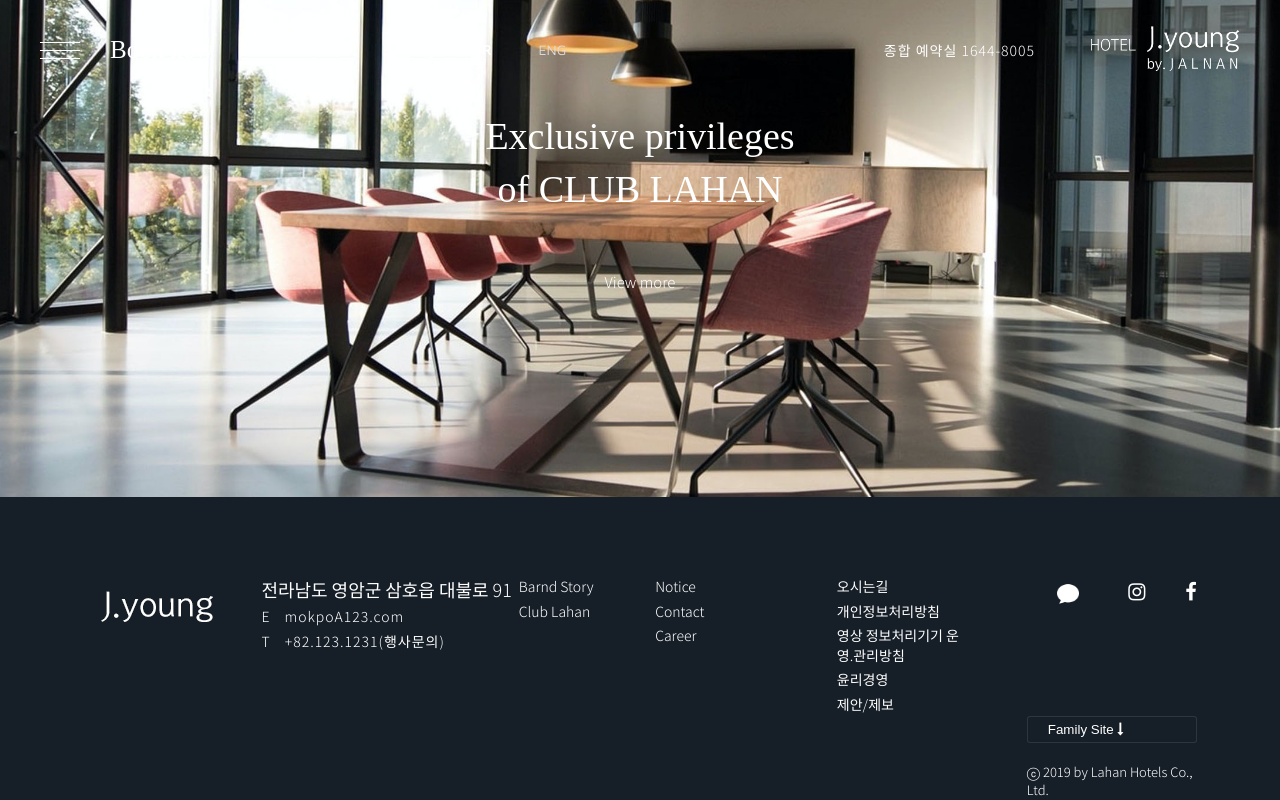
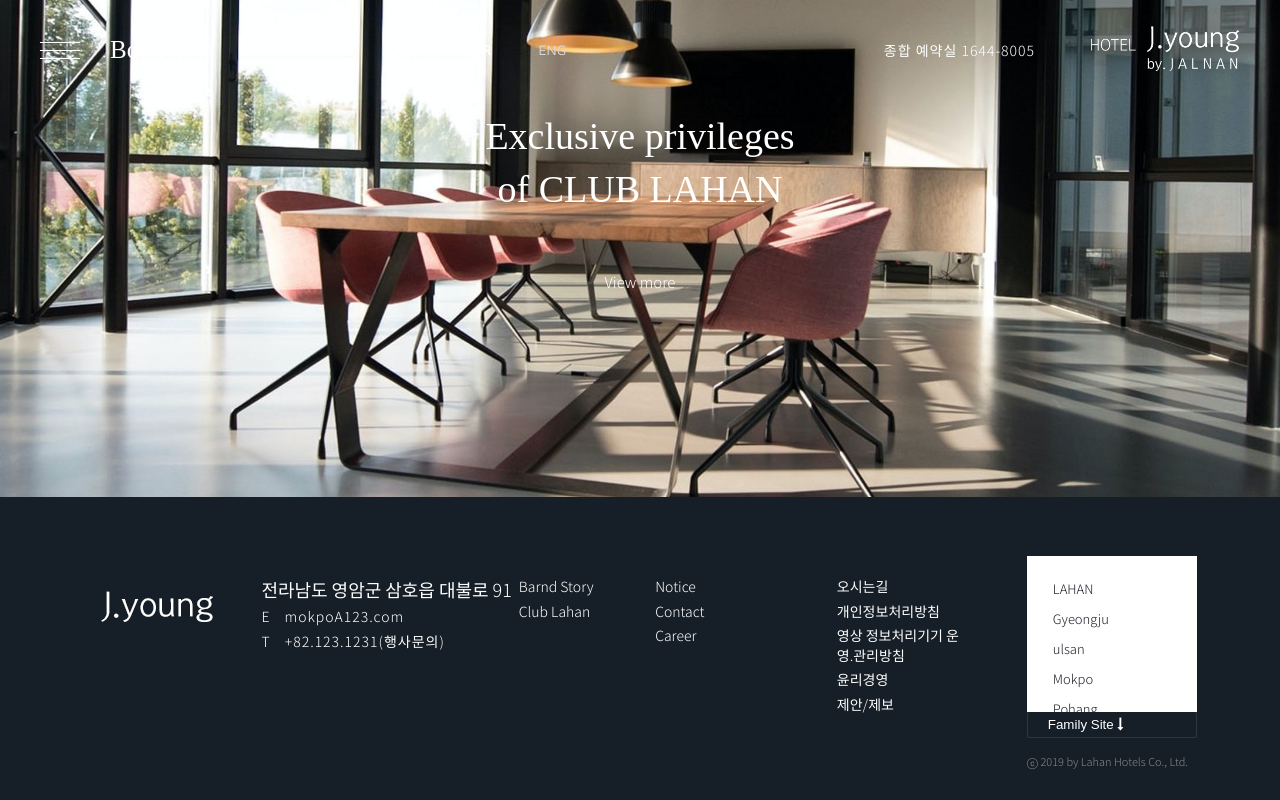
Before and after one commit to ch0515/-infor-, a plain HTML site: page index.html in a window 1280 px wide. Both pictures are taken after a click on the button "Family Site". Shown: the part 5040-5840 px from the top of the page. Drawn offline with Linux system fonts and the light colour scheme; a web font is replaced by a local one.

Commit message:
footer 영역 완성

```diff
--- a/css/main.css
+++ b/css/main.css
@@ -868,8 +868,13 @@
     width: 170px;
     position: absolute;
     right: 0;
-    bottom: 0;
+    bottom: 30px;
     font-size: 13px;
+}
+footer .foot_inner .footer_right .fam_site_wrap .txt_wrap{
+    width: 100%;
+    height: 33px;
+    margin-bottom: 10px;
 }
 footer .foot_inner .footer_right .fam_site_wrap .txt_wrap .btn_fam{
     display: block;
@@ -883,10 +888,32 @@
     border-radius: 3px;
     cursor: pointer;
     margin-bottom: 20px;
+    margin-bottom: 20px;
 }
-
-
-
+footer .foot_inner .footer_right .fam_site_wrap .txt_wrap .btn_fam .fma_sit_tit{
+    margin-right: 55px;
+}
 footer .foot_inner .footer_right .fam_site_wrap .item_wrap{
     display: none;
+    width: 100%;
+    height: 156px;
+    padding: 18px 20px 16px;
+    box-sizing: border-box;
+    position: absolute;
+    left: 0;
+    bottom: 58px;
+    background: #fff;
+    overflow: scroll;
 }
+footer .foot_inner .footer_right .fam_site_wrap .item_wrap a{
+    color: #1d212a;
+    display: block;
+    width: 100%;
+    padding: 6px;
+    box-sizing: border-box;
+    transition: 0.4s color ease;
+}
+footer .foot_inner .footer_right .fam_site_wrap .copy{
+    font-size: 11px;
+    color: #888;
+}
--- a/js/script_main.js
+++ b/js/script_main.js
@@ -44,3 +44,10 @@
         once: false //스크롤시 딱 한번만 하고 싶을땐 true
     });
 })
+
+//패밀리 사이트
+$(function(){
+    $('.txt_wrap .btn_fam').on('click', function(){
+        $('.fam_site_wrap .item_wrap').slideToggle();
+    })
+})
```
